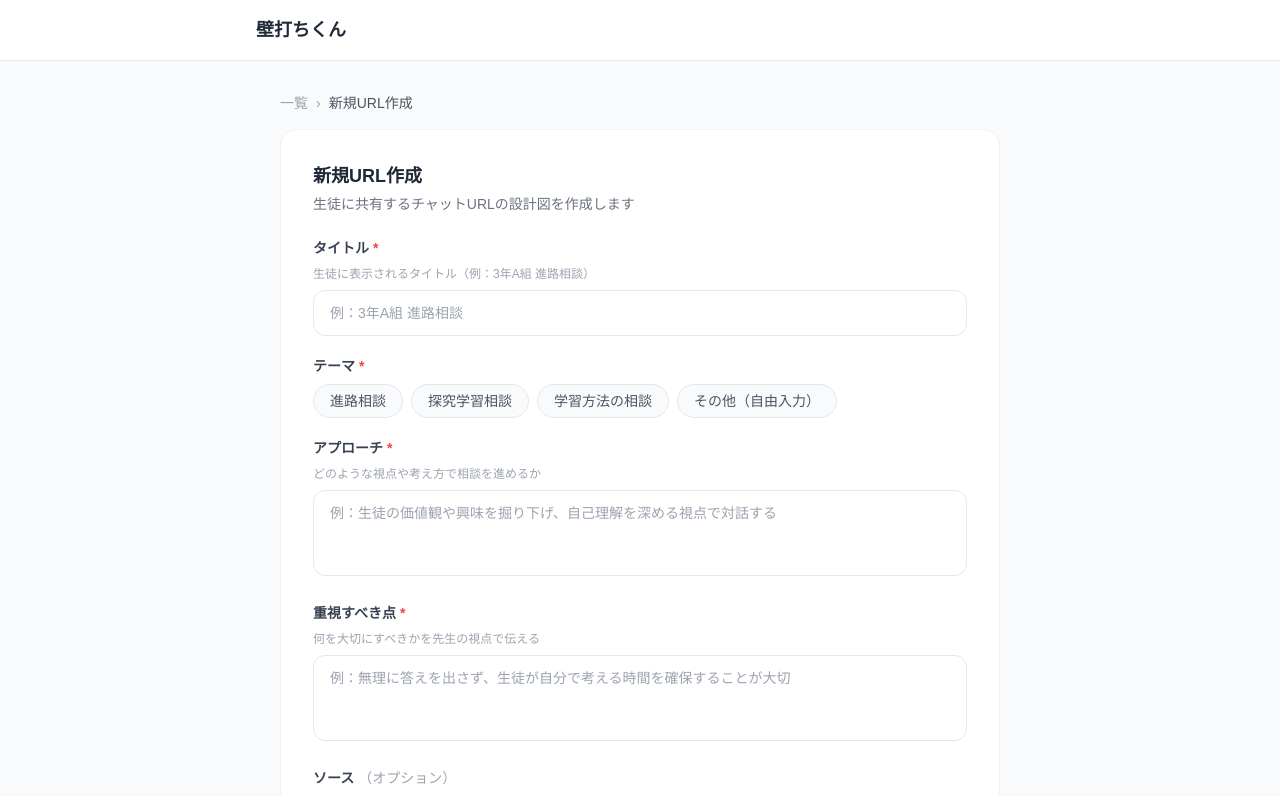
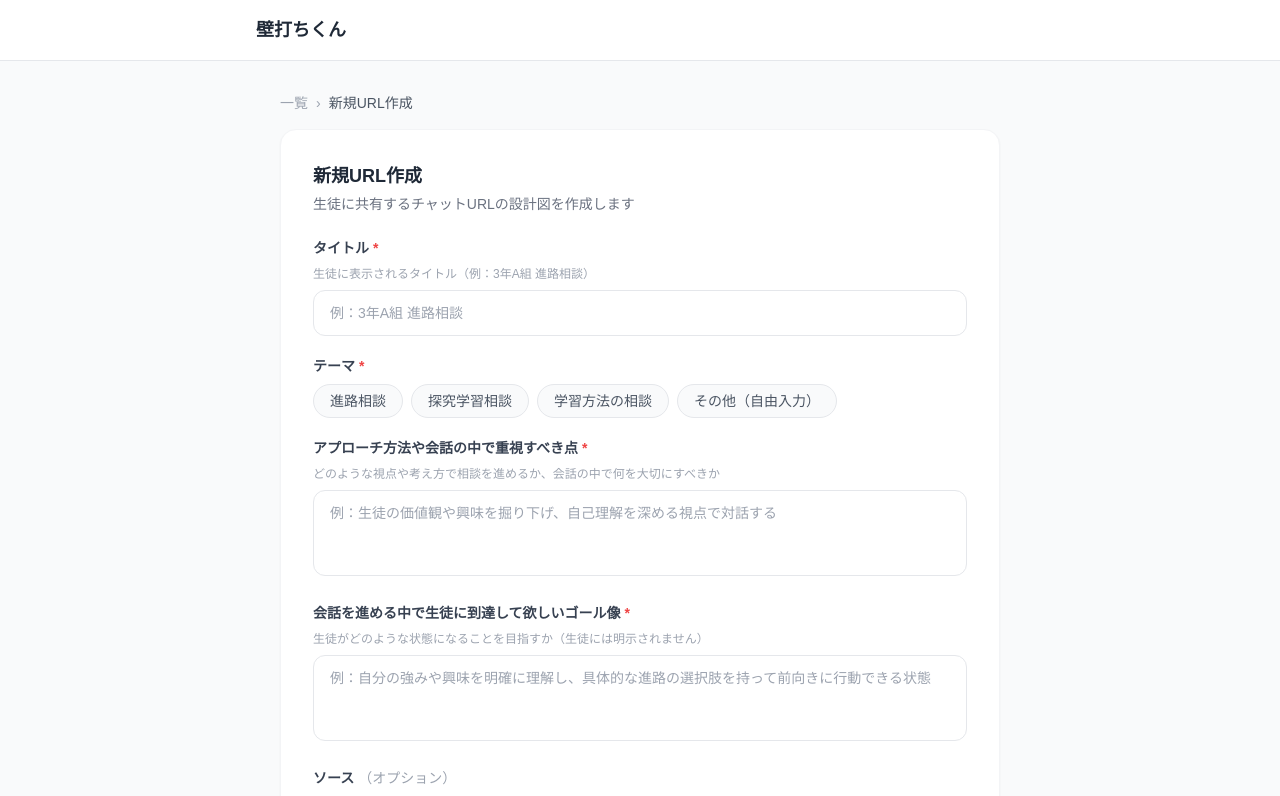
Before and after one commit to rhashimoto-trigger/Sounding-board, a Next.js app: page /admin/create in a window 1280 px wide. Shown: the top 796 px of the page. Built offline with nearby package versions, Linux system fonts and the light colour scheme; no server answers.

Commit message:
Update page.tsx

```diff
--- a/src/app/admin/create/page.tsx
+++ b/src/app/admin/create/page.tsx
@@ -295,9 +295,9 @@ export default function CreateConfigPage() {
             {/* アプローチ */}
             <div className="mb-5">
               <label className="block text-sm font-semibold text-gray-700 mb-2">
-                アプローチ <span className="text-red-500">*</span>
+                アプローチ方法や会話の中で重視すべき点 <span className="text-red-500">*</span>
               </label>
-              <p className="text-xs text-gray-400 mb-2">どのような視点や考え方で相談を進めるか</p>
+              <p className="text-xs text-gray-400 mb-2">どのような視点や考え方で相談を進めるか、会話の中で何を大切にすべきか</p>
               <textarea
                 value={approach}
                 onChange={(e) => setApproach(e.target.value)}
@@ -310,13 +310,13 @@ export default function CreateConfigPage() {
             {/* 重視すべき点 */}
             <div className="mb-5">
               <label className="block text-sm font-semibold text-gray-700 mb-2">
-                重視すべき点 <span className="text-red-500">*</span>
+                会話を進める中で生徒に到達して欲しいゴール像 <span className="text-red-500">*</span>
               </label>
-              <p className="text-xs text-gray-400 mb-2">何を大切にすべきかを先生の視点で伝える</p>
+              <p className="text-xs text-gray-400 mb-2">生徒がどのような状態になることを目指すか（生徒には明示されません）</p>
               <textarea
                 value={importantPoints}
                 onChange={(e) => setImportantPoints(e.target.value)}
-                placeholder="例：無理に答えを出さず、生徒が自分で考える時間を確保することが大切"
+                placeholder="例：自分の強みや興味を明確に理解し、具体的な進路の選択肢を持って前向きに行動できる状態"
                 rows={3}
                 className="w-full px-4 py-3 rounded-xl border border-gray-200 focus:border-primary-500 focus:ring-2 focus:ring-primary-100 outline-none transition-all text-gray-800 placeholder-gray-400 text-sm resize-none"
               />
```
